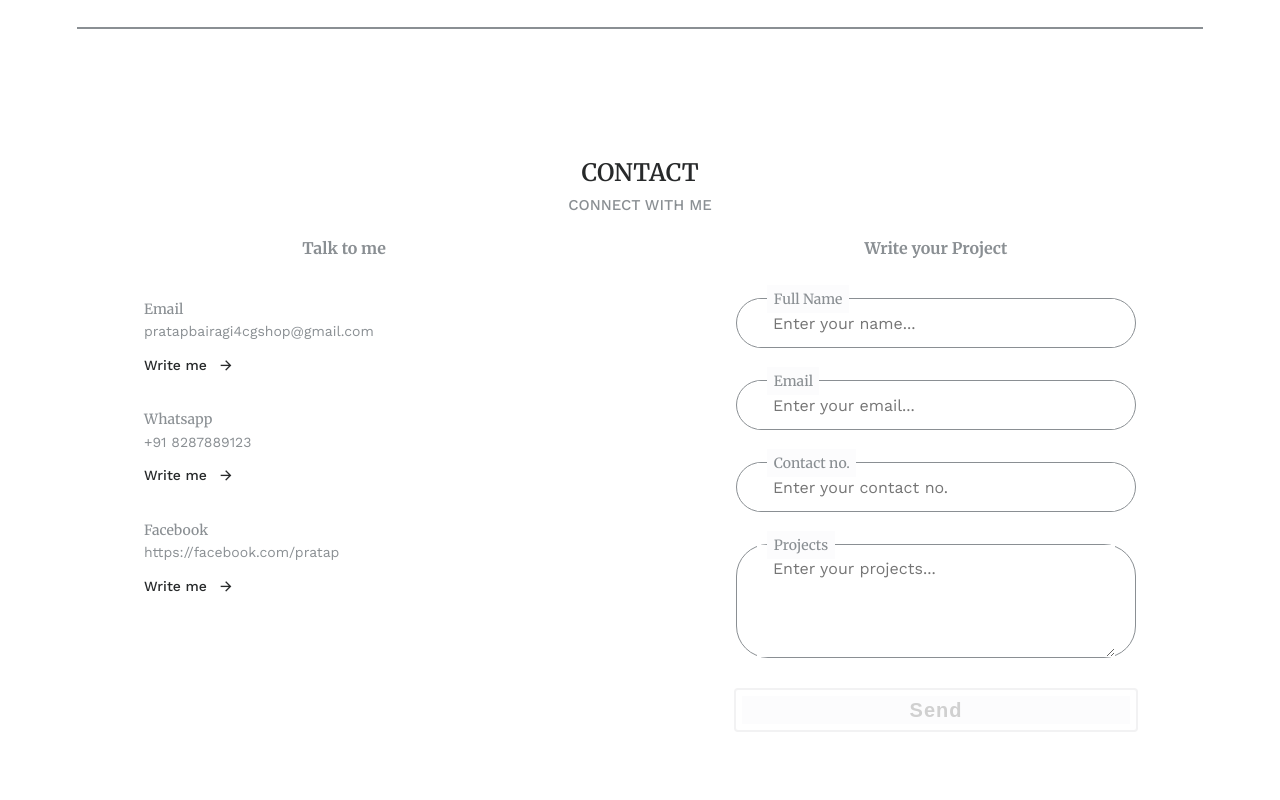
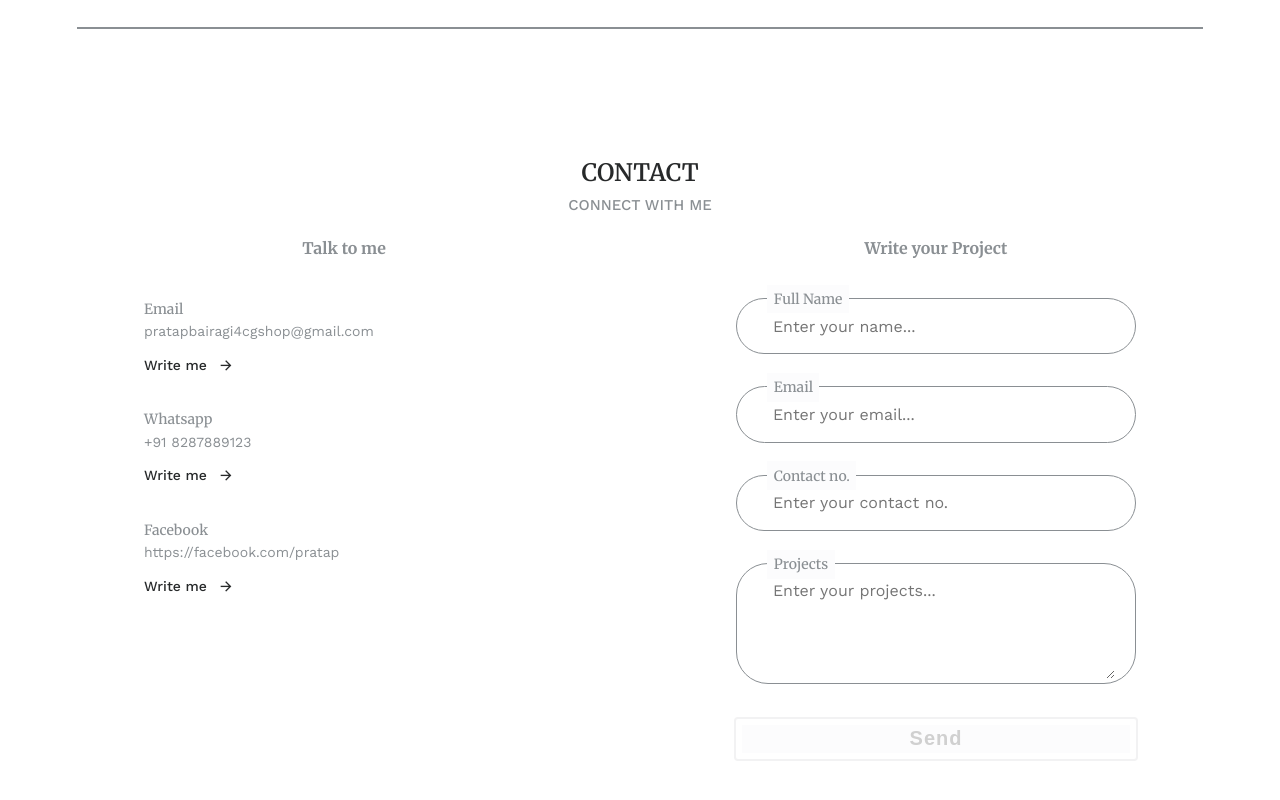
Before and after one commit to pratapbairagi/portfolio3, a React (Create React App) app in the folder portfolio/: page / in a window 1280 px wide. Shown: the part 4836-5636 px from the top of the page. Built offline with nearby package versions, Linux system fonts and the light colour scheme.

Commit message:
added contact section

```diff
--- a/portfolio/src/App.css
+++ b/portfolio/src/App.css
@@ -632,6 +632,7 @@ font-weight: var(--font-regular);
   border: 1px solid var(--text-color-light);
   max-width: 400px;
   border-radius: 2rem;
+  padding: 0.2rem 0;
 }
 .contact_grid .data:nth-child(2) .list li:nth-last-child(1) {
   border: none;
@@ -672,6 +673,7 @@ font-weight: var(--font-regular);
   outline: none;
   font-family: var(--title-font-family);
   border: none;
+  border-radius: 1rem;
 }
 .contact_grid .data .list li textarea  {
   height: 7rem;
```
